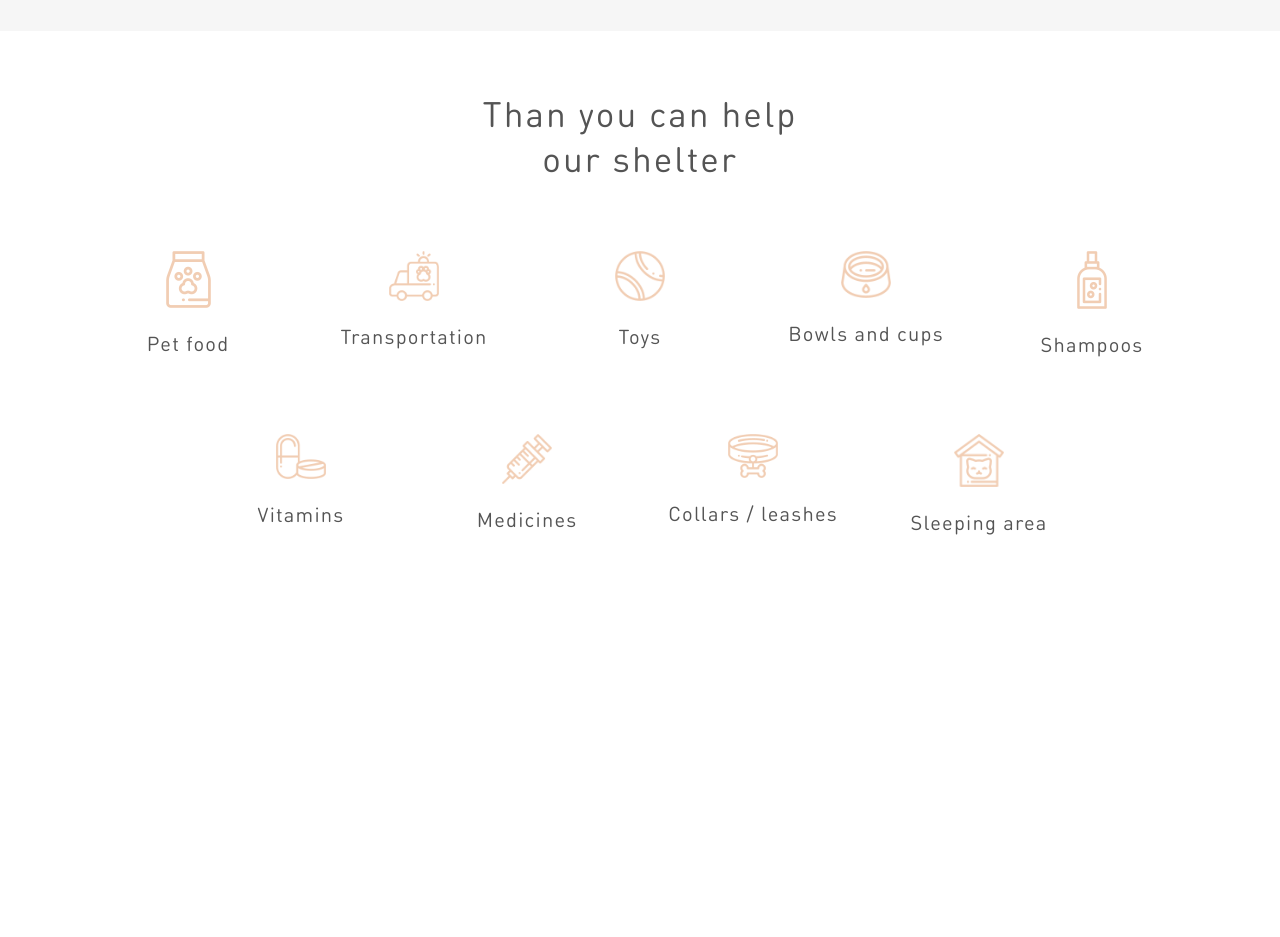
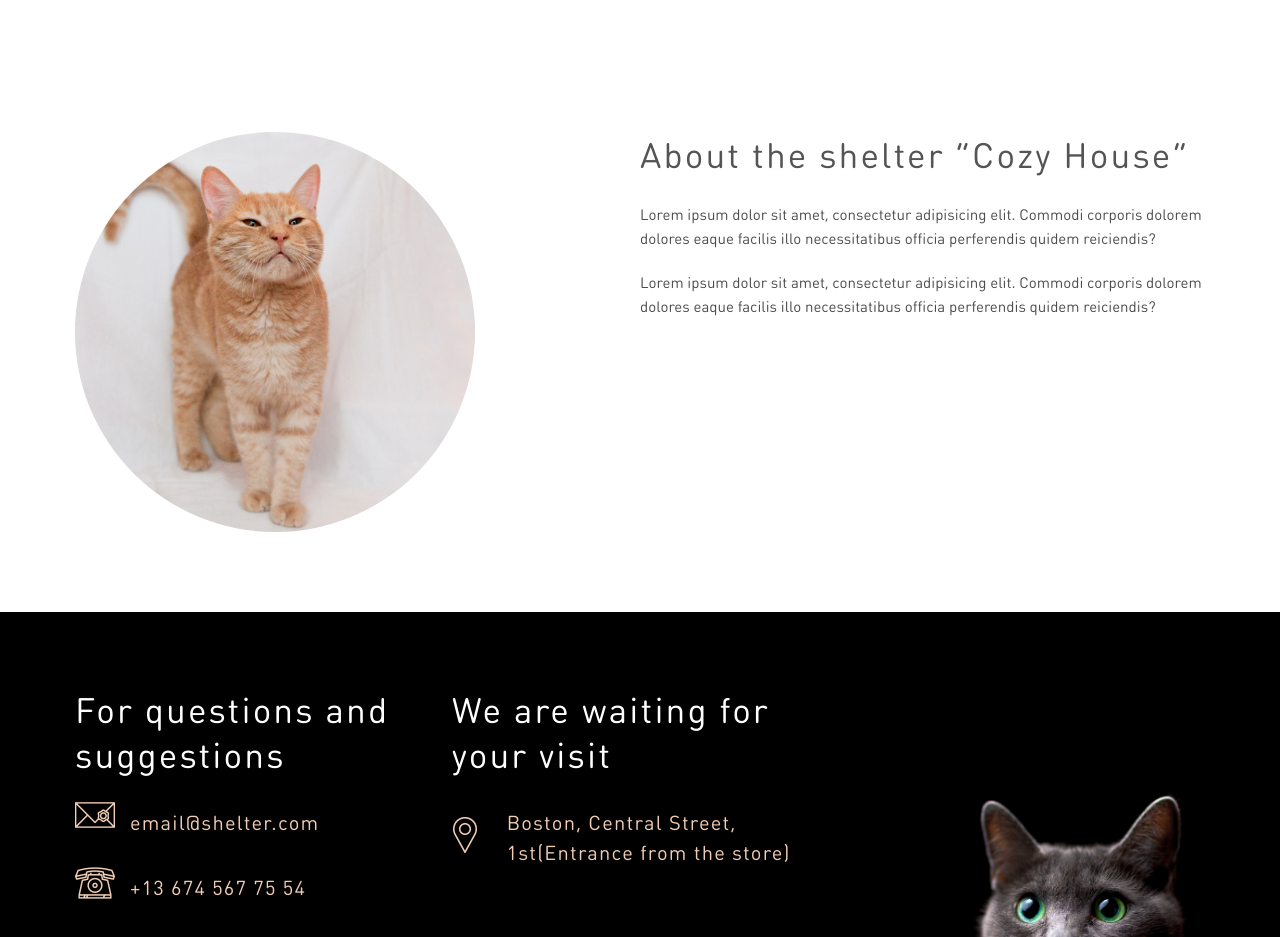
Before and after one commit to kivals/vdomkota_vue, a Vue app: page / in a window 1280 px wide. Shown: the part 2380-3317 px from the top of the page. Before the commit the page ends 2992 px from the top, so only its background shows below. Built offline with nearby package versions, Linux system fonts and the light colour scheme.

Commit message:
Add Footer

```diff
--- a/src/App.vue
+++ b/src/App.vue
@@ -2,15 +2,18 @@
   <div id="app">
     <app-header></app-header>
     <router-view />
+    <app-footer></app-footer>
   </div>
 </template>
 
 <script>
 import AppHeader from '@/components/layout/header/AppHeader';
+import AppFooter from '@/components/layout/AppFooter';
 export default {
   name: 'App',
   components: {
     AppHeader,
+    AppFooter,
   },
 };
 </script>
--- /dev/null
+++ b/src/components/layout/AppFooter.vue
@@ -0,0 +1,108 @@
+<template>
+  <footer class="footer">
+    <div class="container">
+      <div class="footer__body">
+        <div class="footer__contacts contacts">
+          <h3 class="contacts__title footer-title">
+            For questions and suggestions
+          </h3>
+          <div class="contacts__email footer-text">email@shelter.com</div>
+          <div class="contacts__phone footer-text">+13 674 567 75 54</div>
+        </div>
+        <div class="footer__location location">
+          <h3 class="location__title footer-title">
+            We are waiting for your visit
+          </h3>
+          <div class="location__spot footer-text">
+            Boston, Central Street, 1st(Entrance from the store)
+          </div>
+        </div>
+        <app-div-cover
+          class="footer__photo"
+          :imagePath="imagePath"
+        ></app-div-cover>
+      </div>
+    </div>
+  </footer>
+</template>
+
+<script>
+import AppDivCover from '@/components/ui/AppDivCover';
+
+export default {
+  name: 'AppFooter',
+  components: {
+    AppDivCover,
+  },
+  data() {
+    return {
+      imagePath: require('@/assets/img/footer/cat.jpg'),
+    };
+  },
+};
+</script>
+
+<style lang="scss" scoped>
+.footer {
+  padding-top: 75px;
+  background-color: #000000;
+  &__body {
+    display: flex;
+    justify-content: space-between;
+  }
+  &__contacts {
+    flex: 0 1 33.333%;
+  }
+  &__location {
+    flex: 0 1 33.333%;
+  }
+  &__photo {
+    flex: 0 1 33.333%;
+    height: 250px;
+  }
+}
+.contacts {
+  &__email {
+    &:before {
+      background: url('~@/assets/img/icons/email.png') 0 0 no-repeat;
+    }
+  }
+  &__phone {
+    &:before {
+      background: url('~@/assets/img/icons/phone.png') 0 0 no-repeat;
+    }
+  }
+}
+.location {
+  &__spot {
+    &:before {
+      background: url('~@/assets/img/icons/spot.png') 0 0 no-repeat;
+    }
+  }
+}
+.footer-title {
+  font-size: 35px;
+  line-height: 45px;
+  letter-spacing: 0.06em;
+  margin-bottom: 30px;
+  color: #fff;
+}
+.footer-text {
+  position: relative;
+  font-size: 20px;
+  line-height: 30px;
+  letter-spacing: 0.06em;
+  color: #f1cdb3;
+  padding-left: 55px;
+  margin-bottom: 35px;
+  &:before {
+    content: '';
+    position: absolute;
+    height: 40px;
+    width: 40px;
+    top: 50%;
+    left: 0;
+    transform: translateY(-50%);
+  }
+}
+</style>
--- a/src/pages/Main.vue
+++ b/src/pages/Main.vue
@@ -2,9 +2,9 @@
   <div>
     <app-intro></app-intro>
     <app-cats></app-cats>
-    <app-about></app-about>
     <app-donation></app-donation>
     <app-help></app-help>
+    <app-about></app-about>
   </div>
 </template>
 
```
Also changed, not shown: src/components/layout/TheFooter.vue (deleted, +0 -13 lines).
